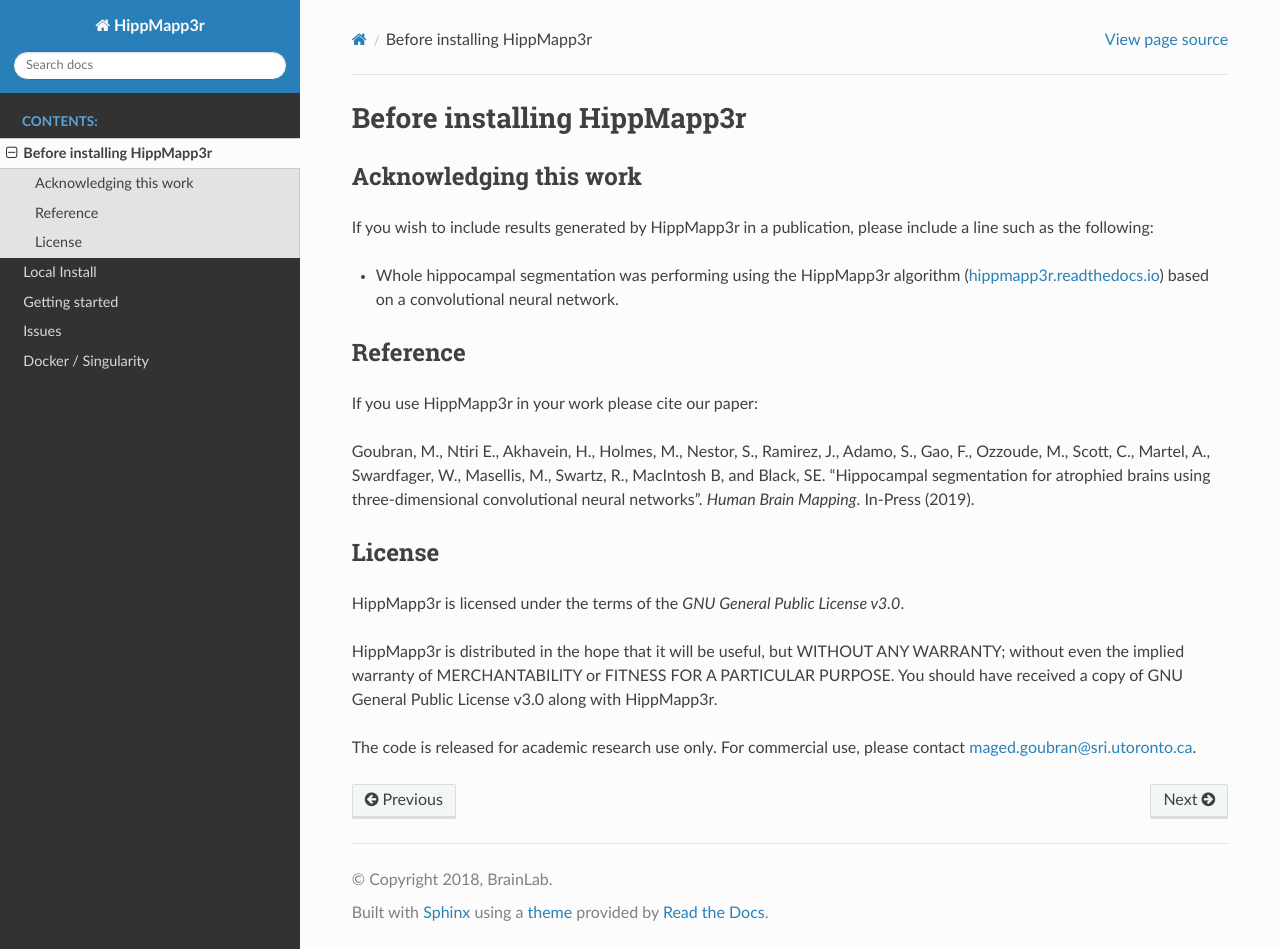
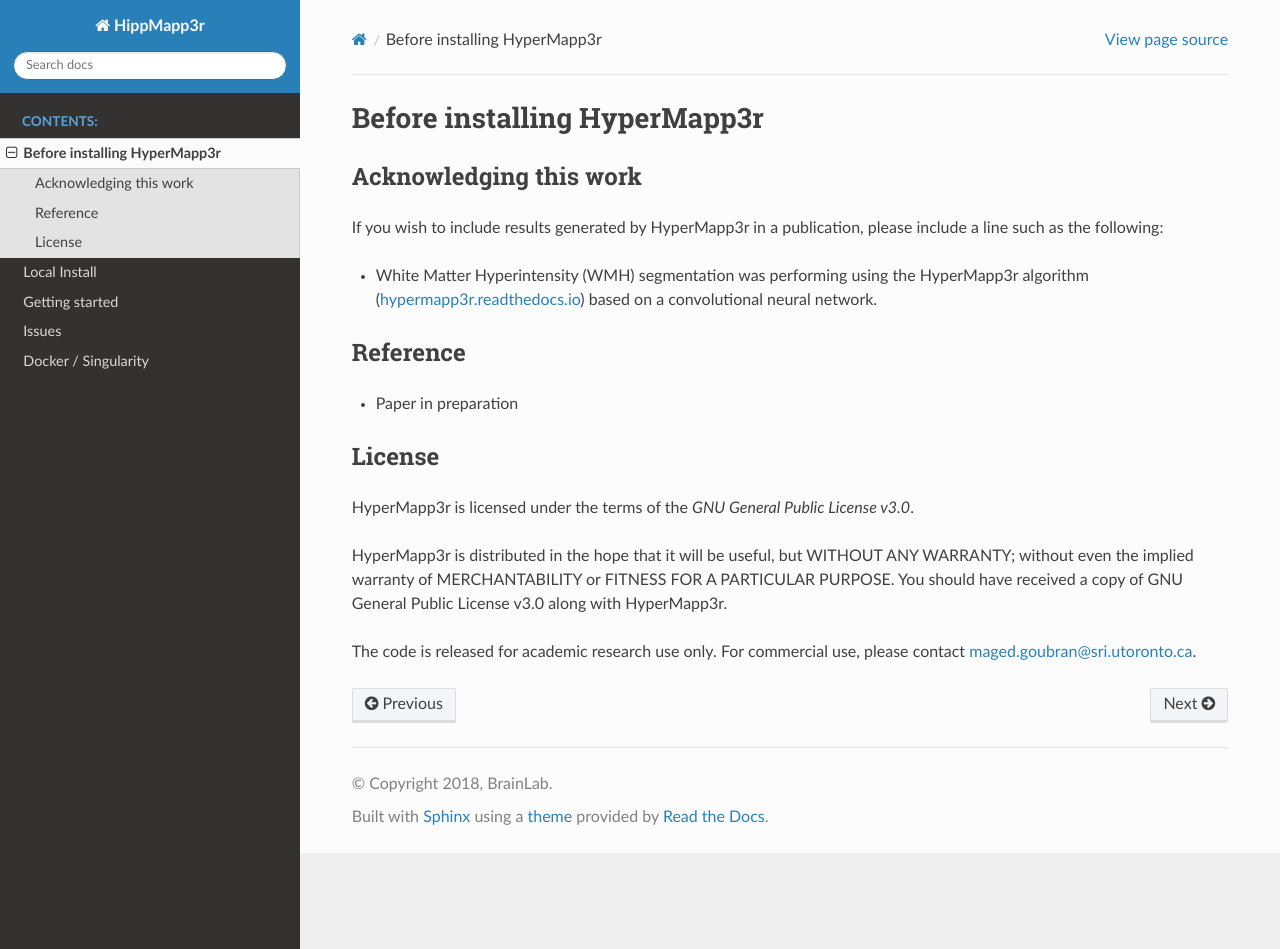
Before and after one commit to AICONSlab/HyperMapp3r, a Sphinx documentation site: the page built from docs/before_install.md, in a window 1280 px wide and 949 px high. Built offline with Sphinx 7.4.7 and the Read the Docs theme 2.0.0, drawn with Linux system fonts in a browser that asks for light colours; pages that are not in the unit, such as notebooks, are missing from menus.

Commit message:
Update before_install.md

```diff
--- a/docs/before_install.md
+++ b/docs/before_install.md
@@ -1,21 +1,18 @@
-# Before installing HippMapp3r
+# Before installing HyperMapp3r
 
 ## Acknowledging this work
-If you wish to include results generated by HippMapp3r in a publication, please include a line such as the following:
+If you wish to include results generated by HyperMapp3r in a publication, please include a line such as the following:
 
-* Whole hippocampal segmentation was performing using the HippMapp3r algorithm ([hippmapp3r.readthedocs.io](hippmapp3r.readthedocs.io)) based on a convolutional neural network.
+* White Matter Hyperintensity (WMH) segmentation was performing using the HyperMapp3r algorithm ([hypermapp3r.readthedocs.io](hypermapp3r.readthedocs.io)) based on a convolutional neural network.
 
 ## Reference
 
-If you use HippMapp3r in your work please cite our paper:
-
-Goubran, M., Ntiri E., Akhavein, H., Holmes, M., Nestor, S., Ramirez, J., Adamo, S., Gao, F., Ozzoude, M., Scott, C., Martel, A., Swardfager, W., Masellis, M., Swartz, R., MacIntosh B, and Black, SE. “Hippocampal segmentation for atrophied brains using three-dimensional convolutional neural networks”. *Human Brain Mapping*. In-Press (2019).
-
+* Paper in preparation
 
 ## License
 
-HippMapp3r is licensed under the terms of the *GNU General Public License v3.0*.
+HyperMapp3r is licensed under the terms of the *GNU General Public License v3.0*.
 
-HippMapp3r is distributed in the hope that it will be useful, but WITHOUT ANY WARRANTY; without even the implied warranty of MERCHANTABILITY or FITNESS FOR A PARTICULAR PURPOSE. You should have received a copy of GNU General Public License v3.0 along with HippMapp3r.
+HyperMapp3r is distributed in the hope that it will be useful, but WITHOUT ANY WARRANTY; without even the implied warranty of MERCHANTABILITY or FITNESS FOR A PARTICULAR PURPOSE. You should have received a copy of GNU General Public License v3.0 along with HyperMapp3r.
 
 The code is released for academic research use only. For commercial use, please contact [maged.goubran@sri.utoronto.ca](mailto:maged.goubran@sri.utoronto.ca).
```
